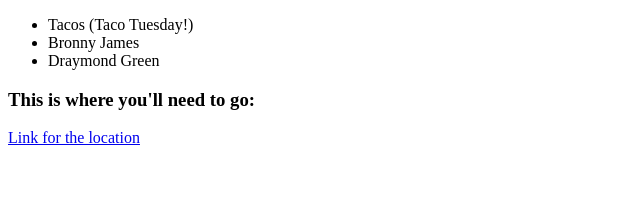
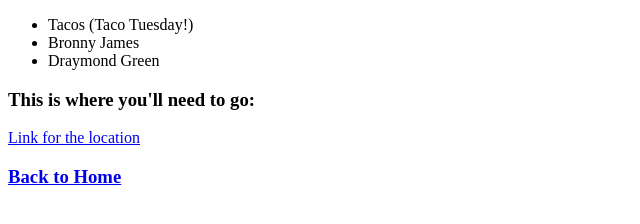
Before and after one commit to JAL07-wav/html-portfolio, a plain HTML site: page birthday_invite_project.html in a window 1280 px wide. Shown: the part 532-756 px from the top of the page, without its empty margins (0-640 px from the left). Drawn offline with Linux system fonts and the light colour scheme.

Commit message:
birthday_invite_project.html

```diff
--- a/birthday_invite_project.html
+++ b/birthday_invite_project.html
@@ -12,5 +12,5 @@
     <h3>This is where you'll need to go: </h3>
 
     <a href="https://maps.app.goo.gl/pBW8BDhHCGdF6ZUn7">Link for the location</a>
-
+    <a href="index.html"><h3>Back to Home</h3></a>
 </body>
```
